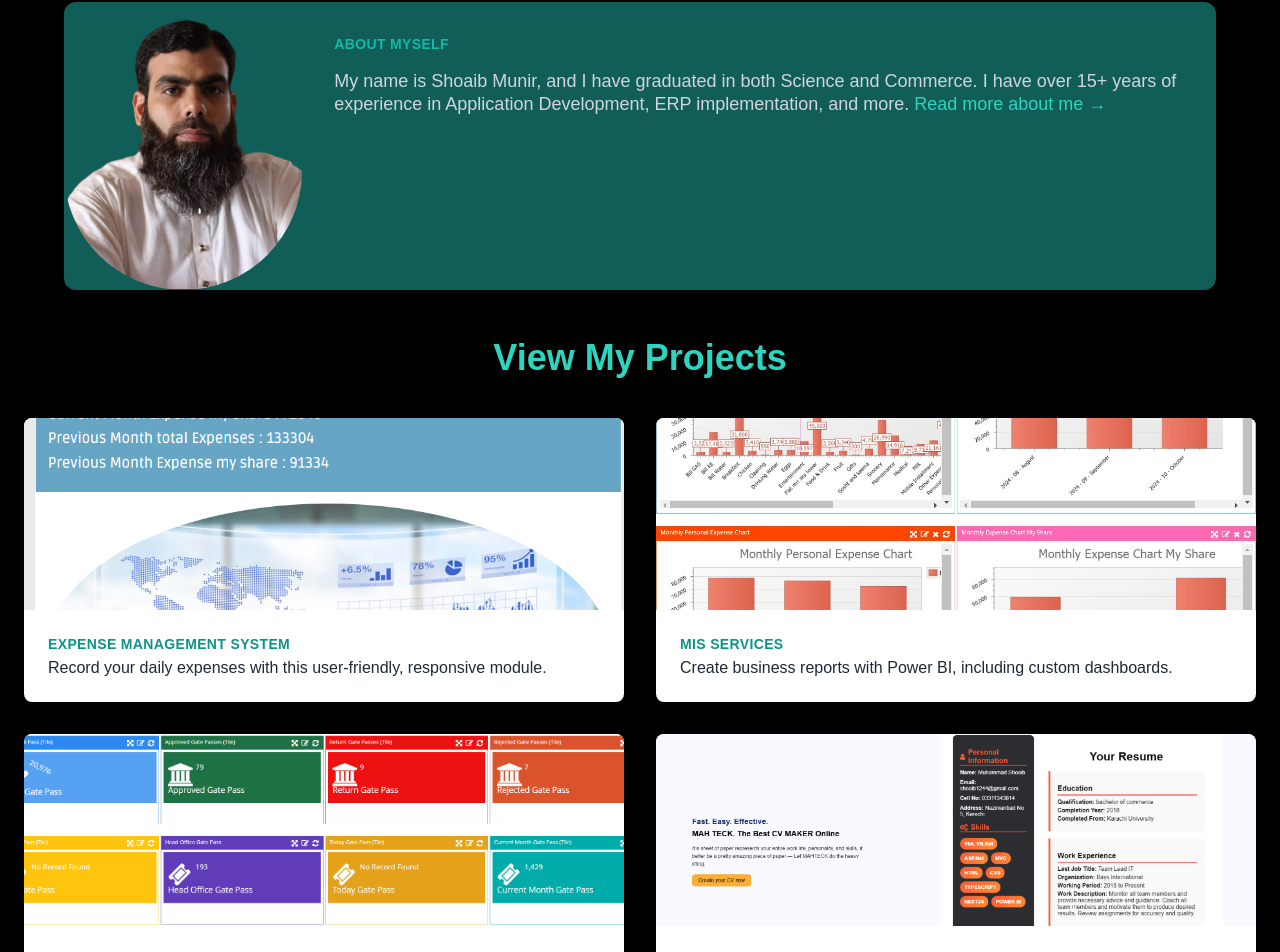
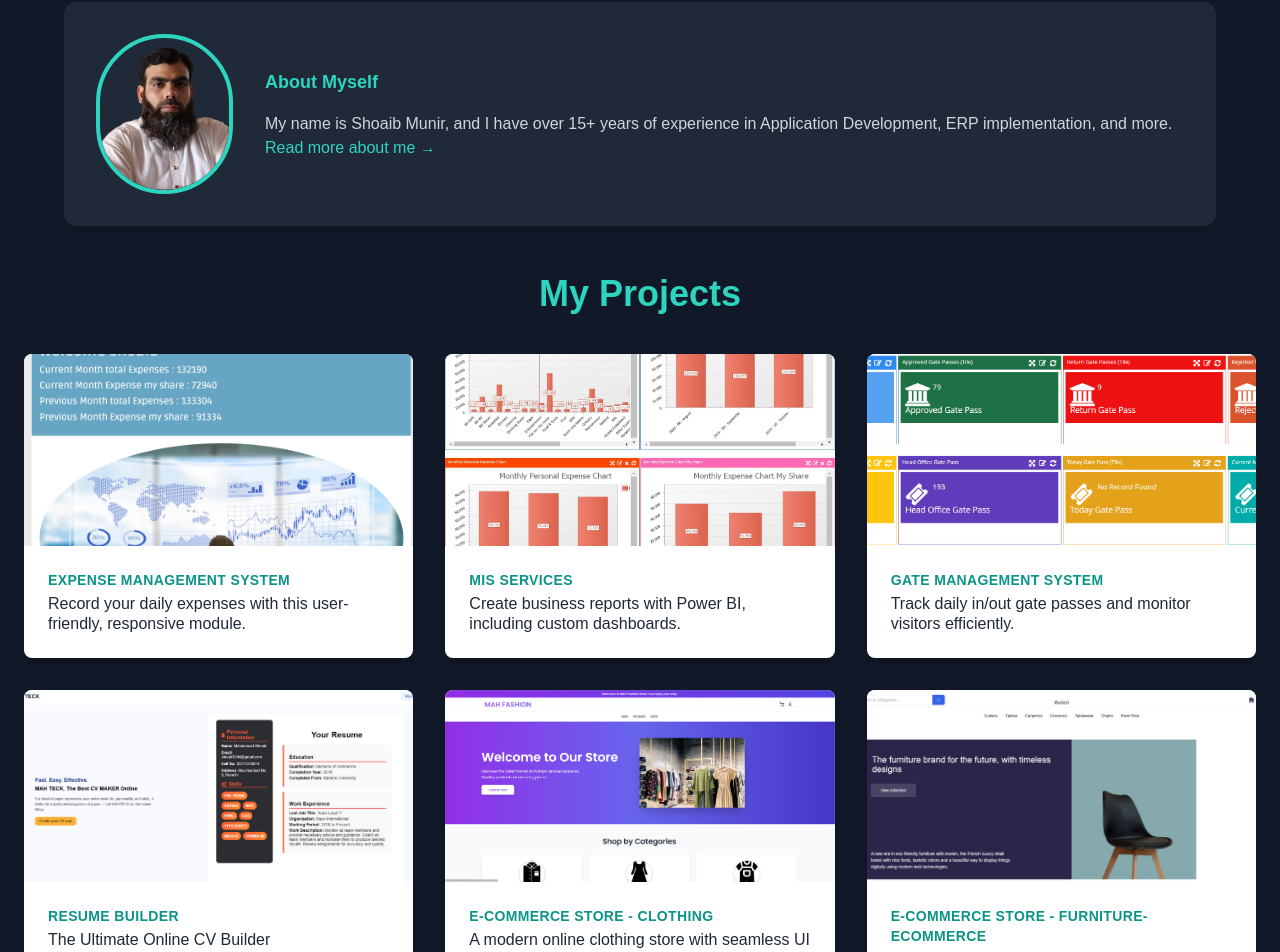
Before and after one commit to mahteck/portfolio, a Next.js app: page / in a window 1280 px wide. Shown: the part 174-1126 px from the top of the page. Built offline with nearby package versions, Linux system fonts and the light colour scheme.

Commit message:
add projects

```diff
--- /dev/null
+++ b/src/app/(public)/CustomCss/styles.css
@@ -0,0 +1,187 @@
+/* Global Styles - Improved Layout */
+body {
+    margin: 0;
+    font-family: "Poppins", sans-serif;
+    background-color: #f4f4f4;
+    color: #333;
+}
+
+/* Main Container */
+.main-container {
+    display: flex;
+    flex-direction: column;
+    align-items: center;
+    padding: 20px;
+    max-width: 1200px;
+    margin: auto;
+}
+
+/* Heading Styles */
+.main-heading {
+    font-size: 3rem;
+    font-weight: bold;
+    text-align: center;
+    margin-top: 20px;
+    color: #2c3e50;
+}
+
+/* About Section */
+.about-section {
+    display: flex;
+    flex-direction: row;
+    align-items: center;
+    background: #fff;
+    padding: 40px;
+    border-radius: 12px;
+    box-shadow: 0px 4px 10px rgba(0, 0, 0, 0.1);
+    margin-top: 30px;
+    width: 100%;
+    max-width: 900px;
+}
+
+/* Profile Image */
+.about-image {
+    width: 150px;
+    height: 150px;
+    border-radius: 50%;
+    object-fit: cover;
+    border: 5px solid #3498db;
+    margin-right: 20px;
+}
+
+/* About Content */
+.about-content {
+    flex: 1;
+}
+
+/* About Title */
+.about-title {
+    font-size: 1.8rem;
+    font-weight: bold;
+    color: #2c3e50;
+    margin-bottom: 10px;
+}
+
+/* About Description */
+.about-description {
+    font-size: 1rem;
+    color: #555;
+    text-decoration: none;
+}
+
+.about-description:hover {
+    color: #3498db;
+}
+
+/* Highlight Text */
+.highlight-text {
+    color: #e74c3c;
+    font-weight: bold;
+}
+
+/* Projects Section */
+.projects-container {
+    display: grid;
+    grid-template-columns: repeat(auto-fit, minmax(280px, 1fr));
+    gap: 20px;
+    margin-top: 40px;
+    width: 100%;
+    max-width: 1200px;
+}
+
+/* Project Card */
+.project-card {
+    background: white;
+    border-radius: 12px;
+    box-shadow: 0px 4px 10px rgba(0, 0, 0, 0.1);
+    overflow: hidden;
+    transition: transform 0.3s ease, box-shadow 0.3s ease;
+}
+
+.project-card:hover {
+    transform: translateY(-5px);
+    box-shadow: 0px 6px 15px rgba(0, 0, 0, 0.15);
+}
+
+.project-card img {
+    width: 100%;
+    height: 180px;
+    object-fit: cover;
+}
+
+/* Project Info */
+.project-info {
+    padding: 20px;
+    text-align: center;
+}
+
+.project-info h3 {
+    font-size: 1.5rem;
+    color: #2c3e50;
+    margin-bottom: 10px;
+}
+
+.project-info p {
+    font-size: 1rem;
+    color: #777;
+}
+
+/* Project Button */
+.project-button {
+    display: inline-block;
+    background: #3498db;
+    color: white;
+    padding: 10px 15px;
+    margin-top: 10px;
+    border-radius: 6px;
+    text-decoration: none;
+    font-weight: bold;
+    transition: background 0.3s ease;
+}
+
+.project-button:hover {
+    background: #2980b9;
+}
+
+/* View Projects Link */
+.projects-link {
+    text-decoration: none;
+    margin-top: 20px;
+}
+
+.projects-heading {
+    font-size: 2rem;
+    font-weight: bold;
+    color: #e74c3c;
+    text-align: center;
+    transition: color 0.3s ease;
+}
+
+.projects-heading:hover {
+    color: #c0392b;
+}
+
+/* Footer */
+.footer {
+    margin-top: 50px;
+    text-align: center;
+    font-size: 1rem;
+    color: #666;
+}
+
+/* Responsive Design */
+@media (max-width: 768px) {
+    .main-heading {
+        font-size: 2rem;
+    }
+
+    .about-section {
+        flex-direction: column;
+        text-align: center;
+        padding: 20px;
+    }
+
+    .about-image {
+        margin-bottom: 15px;
+    }
+}
--- a/src/app/(public)/layout.tsx
+++ b/src/app/(public)/layout.tsx
@@ -13,9 +13,9 @@ export default function RootLayout({
 }>) {
   return (
     <html lang="en">
-    <meta name="viewport" content="width=device-width, initial-scale=1.0"/>
+      <meta name="viewport" content="width=device-width, initial-scale=1.0" />
 
-      <body style={{backgroundColor:"black",justifyItems:"center",alignItems:"center", color:"white"}}
+      <body style={{ backgroundColor: "black", justifyItems: "center", alignItems: "center", color: "white" }}
       >
         {children}
       </body>
--- a/src/app/(public)/page.tsx
+++ b/src/app/(public)/page.tsx
@@ -31,14 +31,26 @@ export default function Home() {
       image: "/images/resume-builder.png",
       link: "https://resume-builder-eta-tawny.vercel.app/home.html",
     },
+    {
+      title: "E-Commerce Store - Clothing",
+      description: "A modern online clothing store with seamless UI & secure payments.",
+      image: "/images/ecommerce1.png",
+      link: "https://clothing-store.example.com",
+    },
+    {
+      title: "E-Commerce Store - furniture-ecommerce",
+      description: "The furniture brand for the future, with timeless designs.",
+      image: "/images/ecommerce2.png",
+      link: "https://ecommerce-website-tan-nine.vercel.app/",
+    },
   ];
 
   return (
-    <div className="bg-black min-h-screen text-white">
+    <div className="bg-gray-900 min-h-screen text-white">
       <Navbar />
 
       <motion.h1
-        className="flex justify-center items-center text-center text-5xl font-bold text-teal-400 my-12"
+        className="text-center text-5xl font-extrabold text-teal-400 my-12"
         initial={{ opacity: 0, y: -50 }}
         animate={{ opacity: 1, y: 0 }}
         transition={{ duration: 0.8 }}
@@ -46,12 +58,10 @@ export default function Home() {
         Hi, I am SHOAIB MUNIR
       </motion.h1>
 
-      {/* About Section with Circular Image */}
-      <div className="max-w-6xl mx-auto bg-teal-800 rounded-xl shadow-lg overflow-hidden md:flex mb-12 transform transition-all duration-300 hover:scale-105">
-
-        {/* Profile Image (Circular) */}
+      {/* About Section */}
+      <div className="max-w-6xl mx-auto bg-gray-800 rounded-xl shadow-lg p-8 flex flex-col md:flex-row items-center gap-8 mb-12 transform transition-all duration-300 hover:scale-105">
         <motion.img
-          className="object-cover rounded-full w-72 h-72 mx-auto md:mx-0"
+          className="rounded-full w-40 h-40 border-4 border-teal-400"
           src="/images/shoaib.png"
           alt="Profile Picture"
           initial={{ opacity: 0, x: -100 }}
@@ -59,44 +69,38 @@ export default function Home() {
           transition={{ duration: 0.8 }}
         />
 
-        {/* About Text */}
-        <div className="p-8">
+        <div>
           <motion.div
-            className="uppercase tracking-wide text-sm text-teal-500 font-semibold"
+            className="text-lg text-teal-400 font-semibold"
             initial={{ opacity: 0 }}
             animate={{ opacity: 1 }}
             transition={{ delay: 0.3 }}
           >
             About Myself
           </motion.div>
-
-          <motion.a
-            href="/about"
-            className="block mt-4 text-lg leading-tight font-medium text-gray-300 hover:no-underline"
+          <motion.p
+            className="mt-4 text-gray-300"
             initial={{ opacity: 0, y: 20 }}
             animate={{ opacity: 1, y: 0 }}
             transition={{ duration: 0.8 }}
           >
-            My name is Shoaib Munir, and I have graduated in both Science and Commerce. I have over 15+ years of experience in Application Development, ERP implementation, and more.
-            <span className="text-teal-400"> Read more about me →</span>
-          </motion.a>
+            My name is Shoaib Munir, and I have over 15+ years of experience in Application Development, ERP implementation, and more.
+            <a href="/about" className="text-teal-400"> Read more about me →</a>
+          </motion.p>
         </div>
       </div>
 
-      <a href="/projects" className="block text-center">
-        <motion.h1
-          className="text-4xl font-bold text-teal-400 hover:text-teal-300 my-10"
-          initial={{ scale: 0.8, opacity: 0 }}
-          animate={{ scale: 1, opacity: 1 }}
-          transition={{ duration: 0.5 }}
-        >
-          View My Projects
-        </motion.h1>
-      </a>
+      {/* Projects Section */}
+      <motion.h2
+        className="text-center text-4xl font-bold text-teal-400 mb-10"
+        initial={{ opacity: 0 }}
+        animate={{ opacity: 1 }}
+        transition={{ duration: 0.5 }}
+      >
+        My Projects
+      </motion.h2>
 
-      {/* Projects Section */}
-      {/* <h2 className="text-4xl font-bold text-teal-700 text-center mt-10">My Projects</h2> */}
-      <div className="grid grid-cols-1 md:grid-cols-2 gap-8 px-6 mt-10">
+      <div className="grid grid-cols-1 md:grid-cols-2 lg:grid-cols-3 gap-8 px-6 max-w-7xl mx-auto">
         {projects.map((project, index) => (
           <ProjectCard key={index} {...project} />
         ))}
--- a/src/app/(public)/projects/page.tsx
+++ b/src/app/(public)/projects/page.tsx
@@ -8,25 +8,37 @@ export default function Projects() {
       title: "Expense Management System",
       description: "Record your daily expenses with this user-friendly and responsive module.",
       image: "/images/expense.png",
-      link: "/projects/expense-management"
+      link: "http://203.170.78.100:1142/"
     },
     {
       title: "MIS Services",
       description: "Create business reports with Power BI, including custom dashboards.",
       image: "/images/mis.jpg",
-      link: "/projects/mis-services"
+      link: "https://orbitrax.macpac.com.pk/"
     },
     {
       title: "Gate Management System",
       description: "Track daily in/out gate passes and monitor visitors efficiently.",
       image: "/images/gms.png",
-      link: "/projects/gate-management"
+      link: "https://ims.macpac.com.pk/Default.aspx#"
     },
     {
       title: "Resume Builder",
       description: "The Ultimate Online CV Builder",
       image: "/images/resume-builder.png",
-      link: "/projects/resume-builder",
+      link: "https://resume-builder-eta-tawny.vercel.app/",
+    },
+    {
+      title: "E-Commerce Store - Clothing",
+      description: "A modern online clothing store with seamless UI & secure payments.",
+      image: "/images/ecommerce1.png",
+      link: "https://ecommerce-website-tan-nine.vercel.app/",
+    },
+    {
+      title: "E-Commerce Store - furniture-ecommerce",
+      description: "The furniture brand for the future, with timeless designs.",
+      image: "/images/ecommerce2.png",
+      link: "https://avion-ecommerce-ten.vercel.app/",
     }
   ];
 
@@ -38,8 +50,8 @@ export default function Projects() {
         My Projects
       </h1> */}
 
-        {/* Title */}
-        <motion.h1
+      {/* Title */}
+      <motion.h1
         className="flex justify-center items-center text-teal-600 text-3xl font-bold text-center mb-8"
         initial={{ opacity: 0, y: -50 }}
         animate={{ opacity: 1, y: 0 }}
```
Also changed, not shown: public/images/ecommerce1.png (added), public/images/ecommerce2.png (added), src/app/(public)/globals.css (line endings or trailing spaces).
